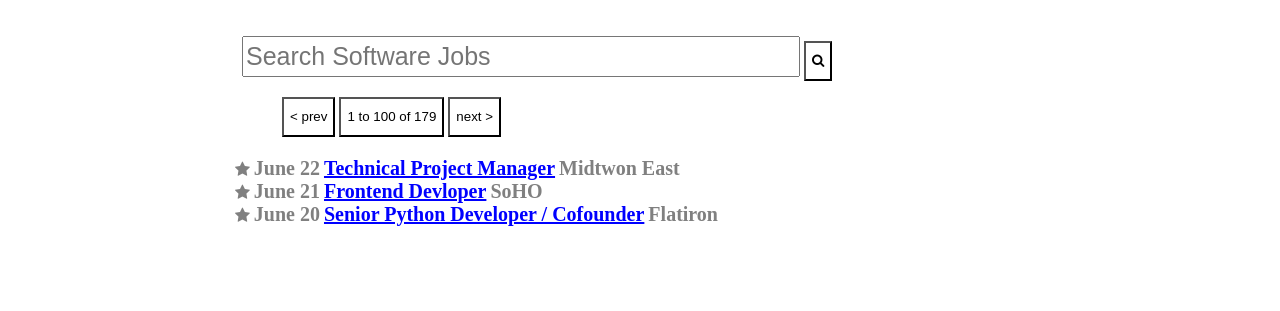
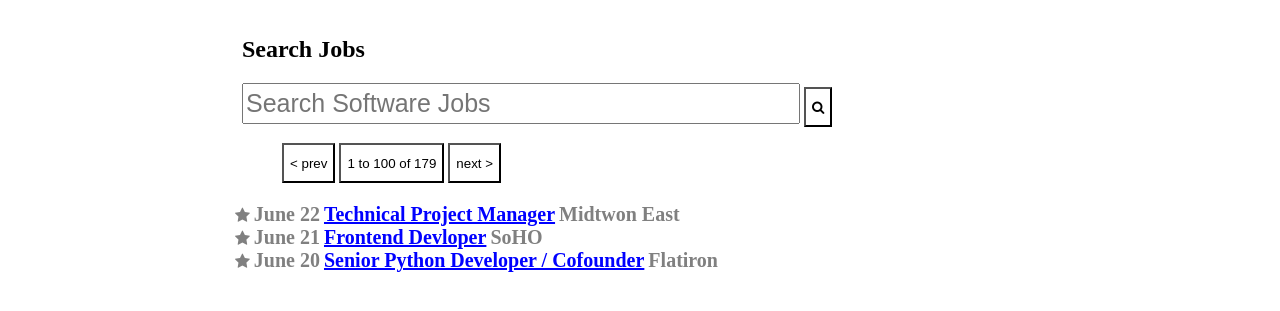
Before and after one commit to mushahidh/greg, a plain HTML site: page index.html in a window 1280 px wide. Shown: the part 73-384 px from the top of the page. Drawn offline with Linux system fonts and the light colour scheme.

Commit message:
Greg list

```diff
--- a/index.html
+++ b/index.html
@@ -21,7 +21,9 @@
 		</nav>
 	</header>
 	<main>
+
 		<div class="search">
+		<h2>Search Jobs</h2>
 			<form>
 				<input type="text" name="search" placeholder="Search Software Jobs">
 				<button type="submit" ><span class="fa fa-search"></span></button>
```
